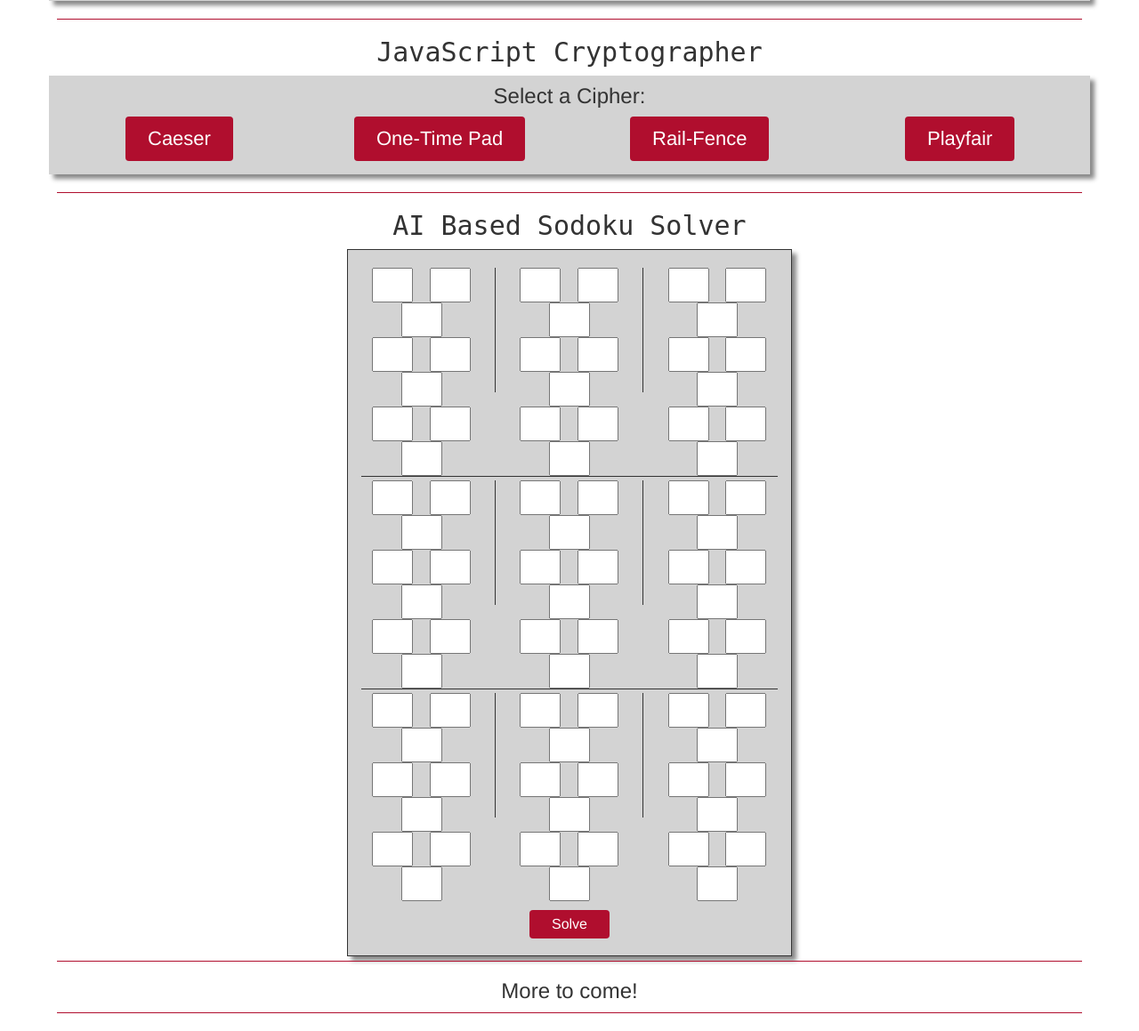
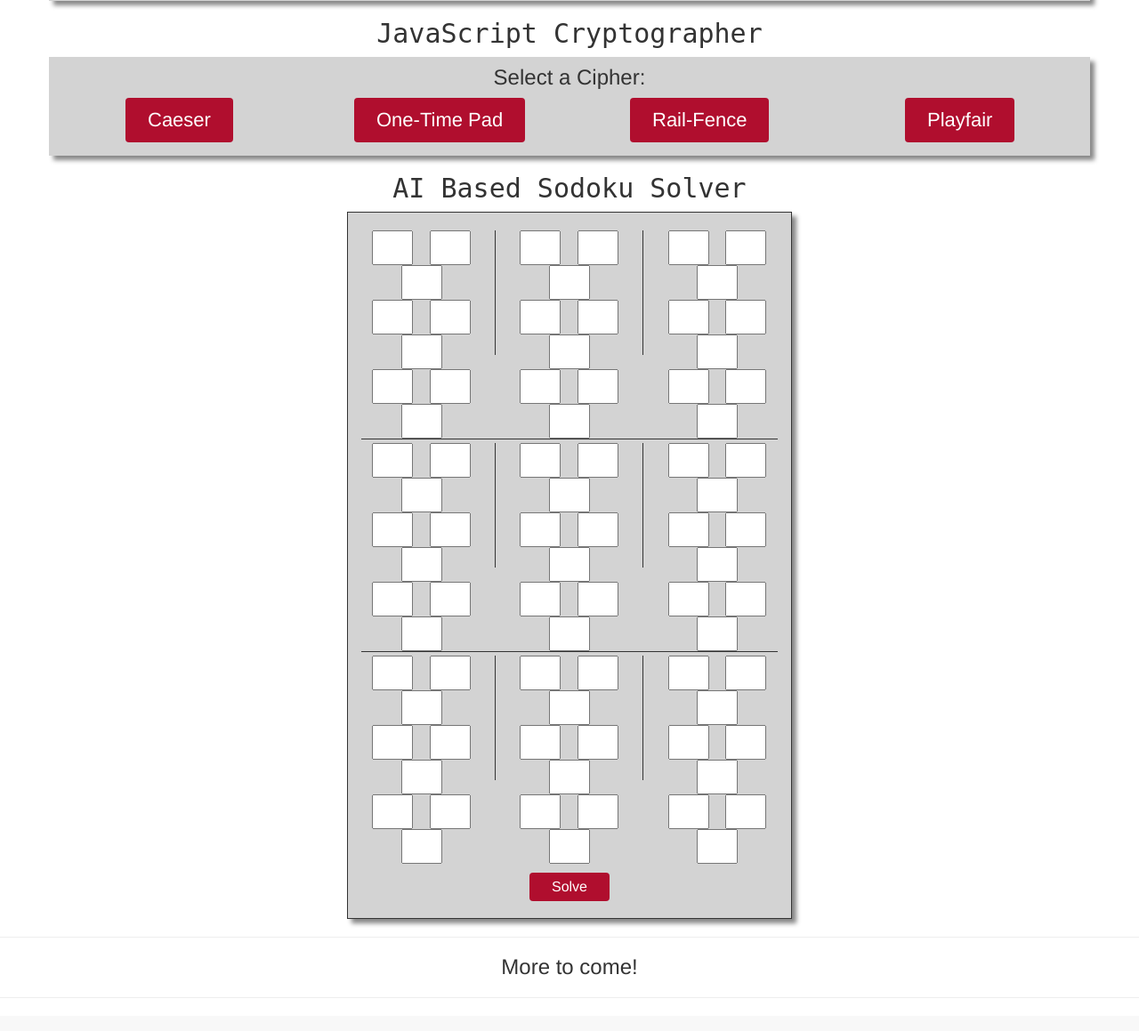
Before and after one commit to rlowman/RobertWebsite, a Django app: page /projects in a window 1280 px wide. Shown: the part 366-1525 px from the top of the page at 89% size. After the commit the page ends 1462 px from the top, so only its background shows below. Run offline with Django 3.2, Linux system fonts and the light colour scheme; some libraries are stand-ins or nearby versions.

```diff
--- a/mysite/index/templates/index/about.html
+++ b/mysite/index/templates/index/about.html
@@ -5,7 +5,7 @@
     <meta charset="utf-8">
     <meta name="viewport" content="width=device-width, initial-scale=1">
     <link rel="stylesheet" href="https://maxcdn.bootstrapcdn.com/bootstrap/3.3.7/css/bootstrap.min.css">
-    <link rel="stylesheet" href="https://fonts.googleapis.com/css?family=Great+Vibes|Mina|Acme">
+    <link rel="stylesheet" href="https://fonts.googleapis.com/css?family=Great+Vibes|Mina|Acme|Goblin+One">
     <link rel="stylesheet" type="text/css" href="{% static "css/aboutStyle.css" %}">
     <script src="https://ajax.googleapis.com/ajax/libs/jquery/3.2.1/jquery.min.js"></script>
     <script src="https://maxcdn.bootstrapcdn.com/bootstrap/3.3.7/js/bootstrap.min.js"></script>
--- a/mysite/index/templates/index/projects.html
+++ b/mysite/index/templates/index/projects.html
@@ -77,8 +77,6 @@
 				</div>
 			</form>
 		</div>
-
-		<hr class="projectBreak">
 
 		<h2 align="center">JavaScript Cryptographer</h2>
 
@@ -197,9 +195,7 @@
 			</div>
 		</div>
 
-		<script src = {% static "js/main.js" %}>
-		</script>
-		<hr class = "projectBreak">
+		<script src = {% static "js/main.js" %}></script>
 
 		<h2 align = "center">AI Based Sodoku Solver</h2>
 
--- a/mysite/static/css/aboutStyle.css
+++ b/mysite/static/css/aboutStyle.css
@@ -39,6 +39,7 @@ p.about {
 
 #custom-bootstrap-menu.navbar-default {
   font-size: 18px;
+  font-family: 'Goblin One', cursive;
   background: rgba(55, 45, 247, 1);
   border-bottom-width: 1px;
   color: white;
--- a/mysite/static/css/projectStyle.css
+++ b/mysite/static/css/projectStyle.css
@@ -50,15 +50,6 @@ hr.sodokuBreak{
   margin-top: 0px;
   margin-bottom: 4px;
   border-top: 1px solid;
-}
-hr.projectBreak {
-  width : 90%;
-  align : "center";
-  height: 1px;
-  background-color: rgba(176, 14, 46, 1);
-  color: rgba(176, 14, 46, 1);
-  border: 0 none;
-  margin: 5px auto;
 }
 br.adjuster {
   display : block;
```
